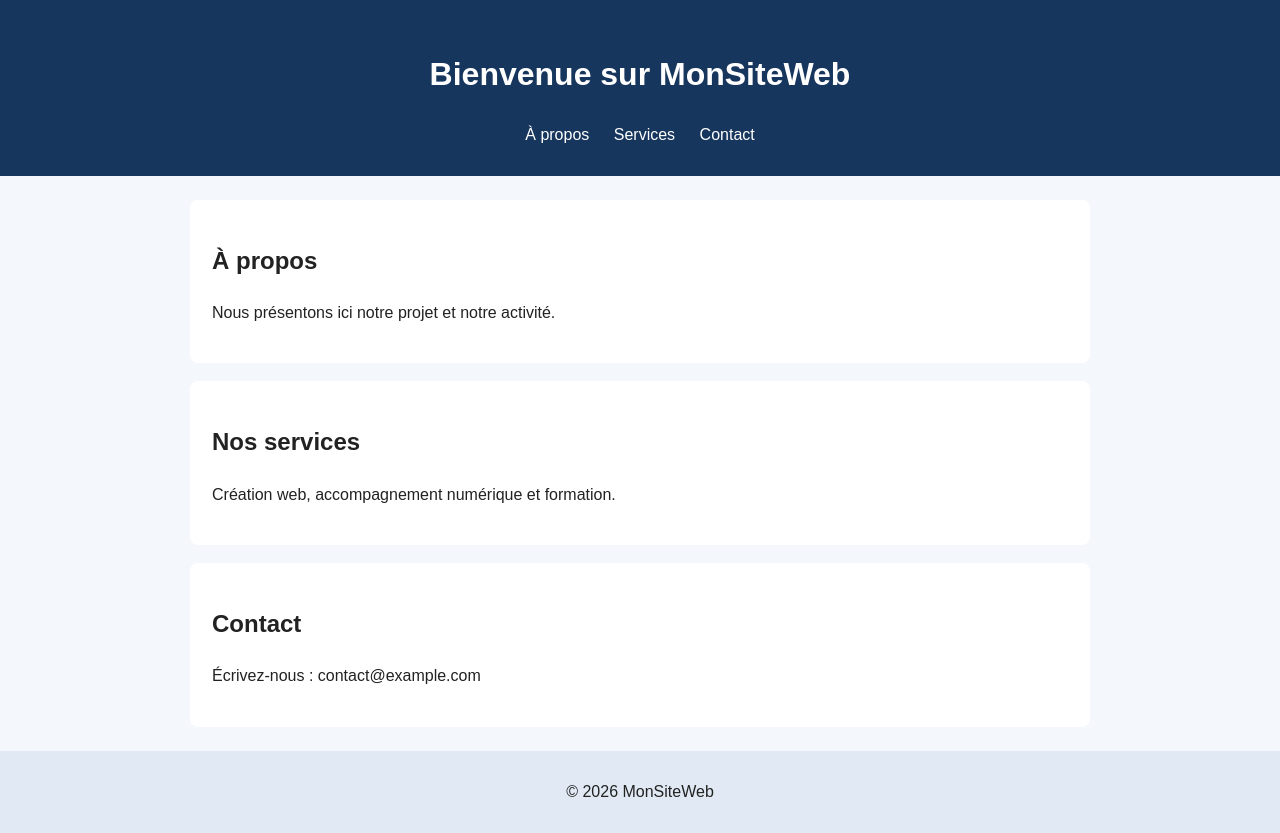
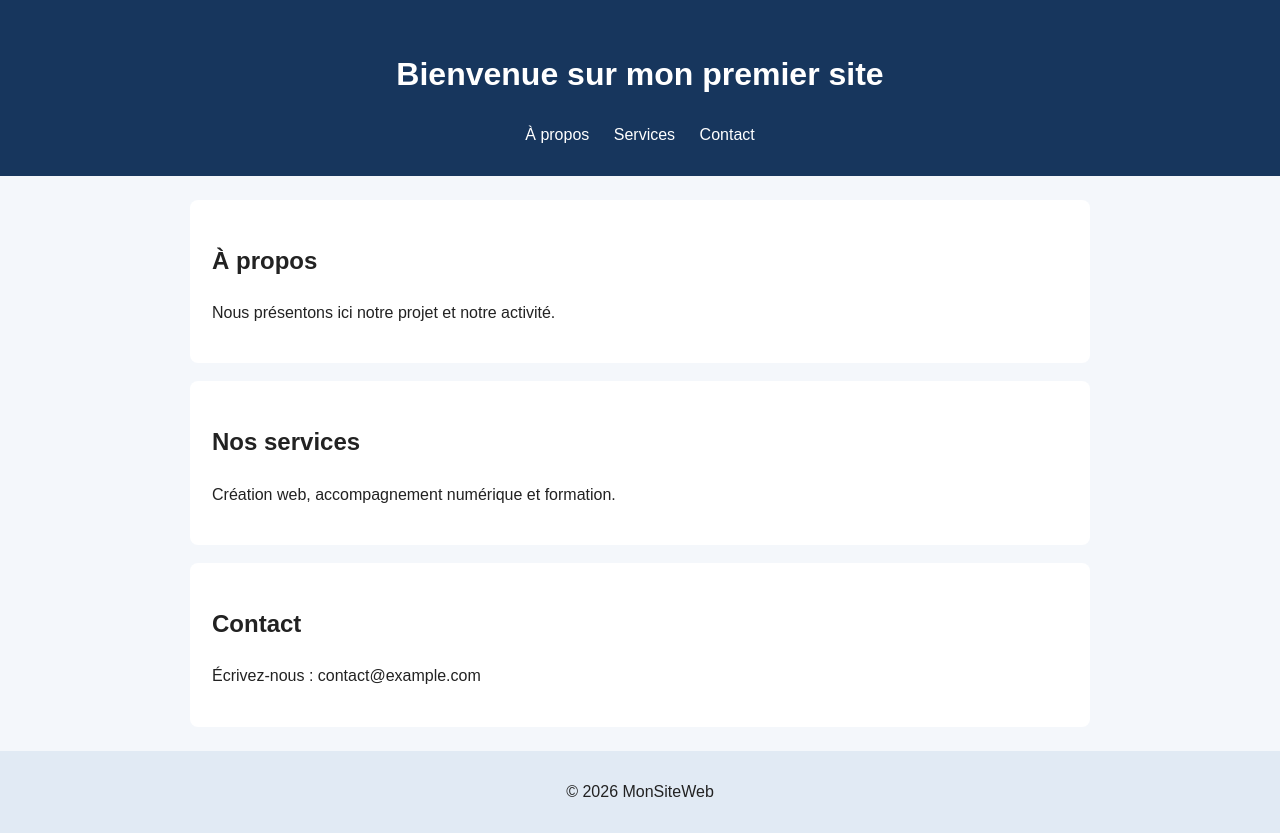
Before and after one commit to loichappi13-art/MONSITEWEB, a plain HTML site: page index.html in a window 1280 px wide. Drawn offline with Linux system fonts and the light colour scheme.

Commit message:
feat: modifier le titre principal

```diff
--- a/index.html
+++ b/index.html
@@ -8,7 +8,7 @@
 </head>
 <body>
   <header>
-    <h1>Bienvenue sur MonSiteWeb</h1>
+    <h1>Bienvenue sur mon premier site</h1>
     <nav>
       <a href="#apropos">À propos</a>
       <a href="#services">Services</a>
```
